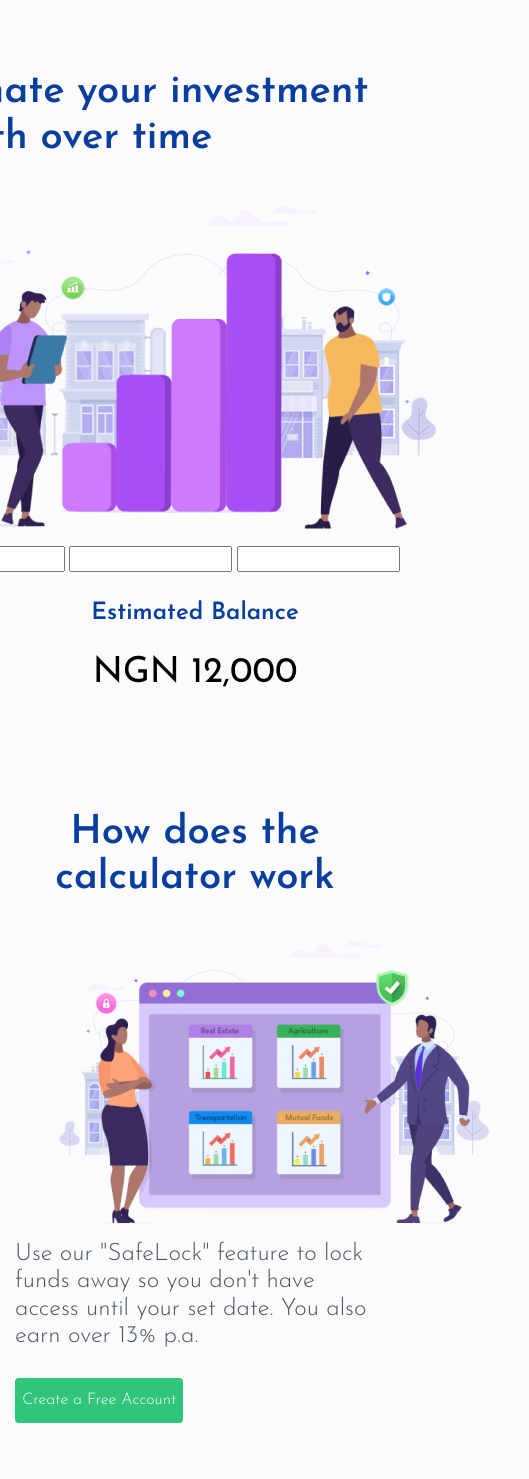
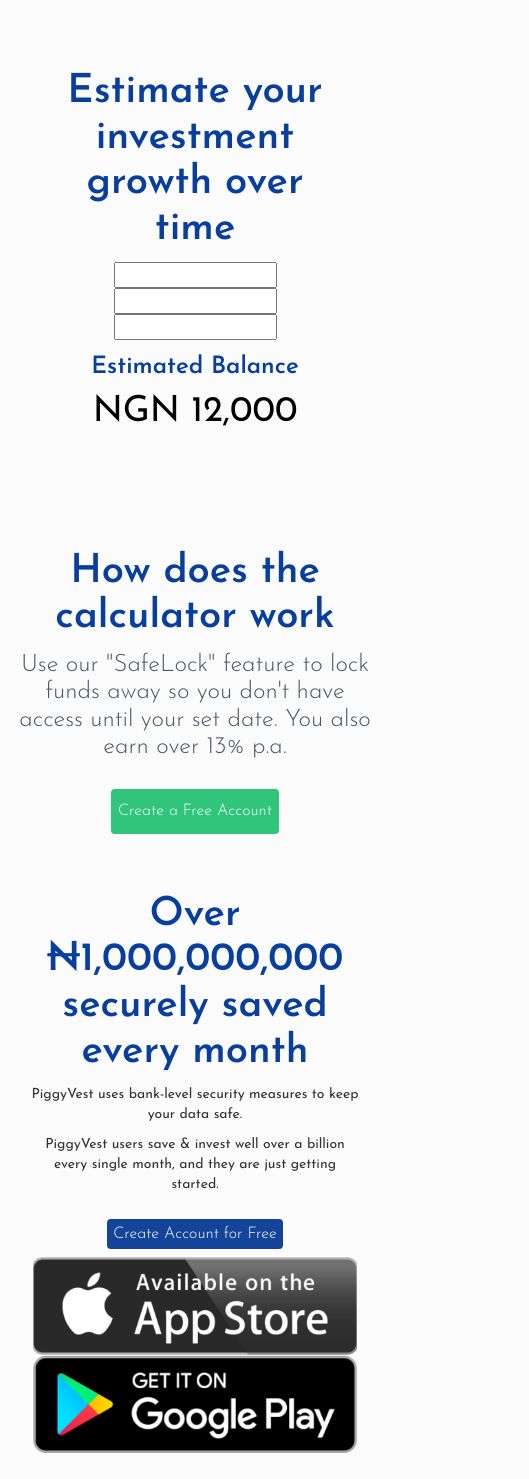
Before and after one commit to git-temak/Piggyvest-Interest-Calculator, a plain HTML site: page index.html in a window 390 px wide. Shown: the part 75-1554 px from the top of the page, 529 px wide, since content can reach past the window. Drawn offline with nearby package versions, Linux system fonts and the light colour scheme.

Commit message:
fixed some responsive errors

```diff
--- a/index.html
+++ b/index.html
@@ -62,7 +62,7 @@
 		<h2 class="text-center">How does the calculator work</h2>
 		<div class="row section2">
 			<div class="col-sm-12 col-lg-5 col-md-5">
-				<img class="img1" src="img/banner2.png">
+				<img class="img" src="img/banner2.png">
 			</div>
 			<div class="col-sm-12 col-lg-7 col-md-7">
 				<div class="cst-width">
--- a/style.css
+++ b/style.css
@@ -173,6 +173,17 @@
 	}
 }
 
+/*customisations for tablets*/
+@media (max-width: 768px) {
+	.section2 {
+	text-align: center;
+	}
+
+	.header-section {
+	text-align: center;
+	}
+}
+
 /*customisations for medium screens*/
 @media (min-width: 500px) and (max-width: 1023px) {
 	.section2 {
@@ -223,3 +234,7 @@
 	padding-left: 0;
 	padding-right: 0;
 }
+
+.img {
+	display: none;
+}
```
